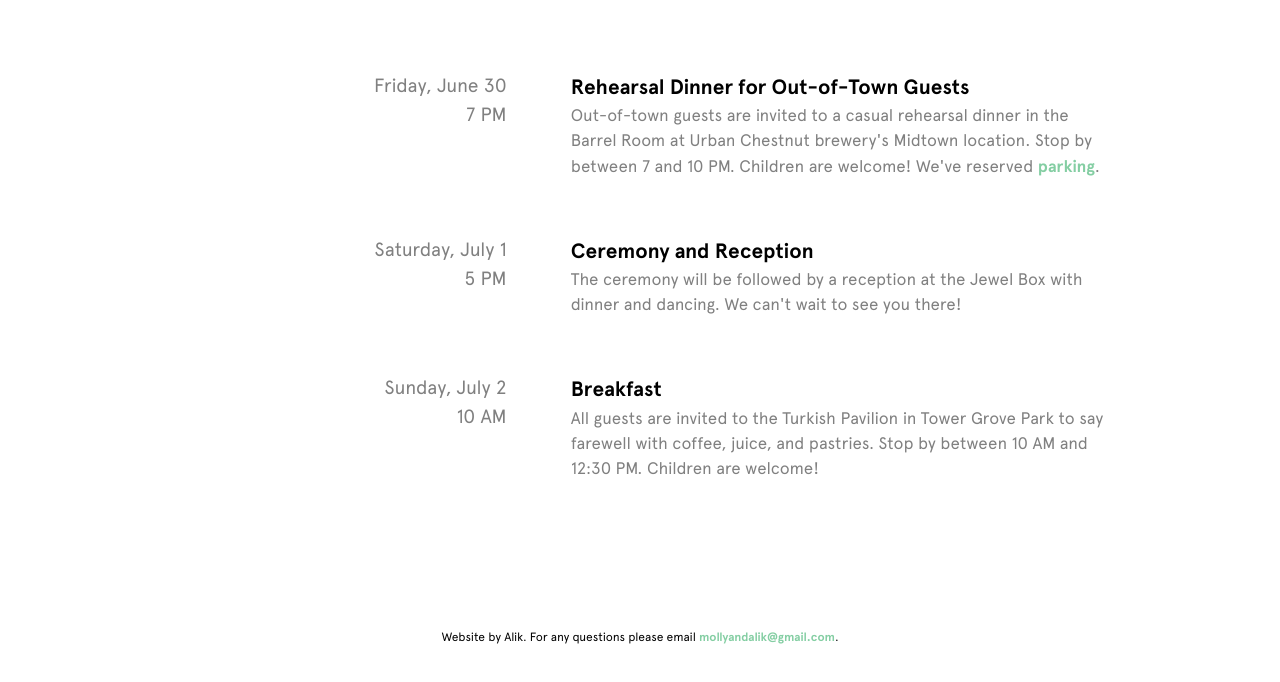
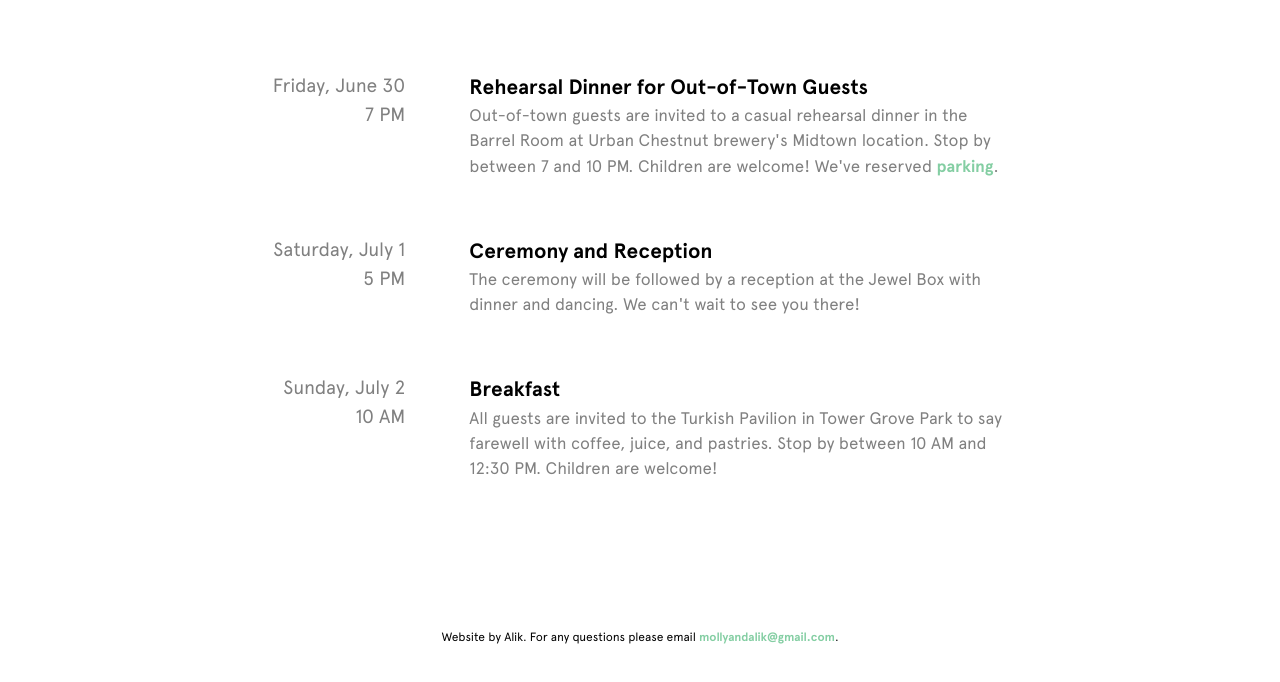
Before and after one commit to nequals30/mollyandalik, a plain HTML site: page events.html in a window 1280 px wide. Shown: the part 183-865 px from the top of the page. Drawn offline with nearby package versions, Linux system fonts and the light colour scheme.

Commit message:
minor improvements

```diff
--- a/events.html
+++ b/events.html
@@ -80,9 +80,10 @@
           </center>
         </div>
       </div>
+
       <div class="columns">
         <br>
-        <div id="schedule-1" class="column date is-4 is-offset-1 is-hidden-mobile has-text-right-tablet">
+        <div id="schedule-1" class="column date is-3 is-offset-1 is-hidden-mobile has-text-right-tablet">
           Friday, June 30<br/>7 PM
         </div>
         <div id="schedule-2" class="column is-6">
@@ -102,9 +103,10 @@
           </p>
         </div>
       </div>
+
       <br class="is-hidden-mobile">
       <div class="columns">
-        <div id="schedule-1" class="column date is-4 is-offset-1 is-hidden-mobile has-text-right-tablet">
+        <div id="schedule-1" class="column date is-3 is-offset-1 is-hidden-mobile has-text-right-tablet">
           Saturday, July 1<br/>5 PM
         </div>
         <div id="schedule-2" class="column is-6">
@@ -128,7 +130,7 @@
       <br class="is-hidden-mobile">
       <div class="columns">
         <br>
-        <div id="schedule-1" class="column date is-4 is-offset-1 is-hidden-mobile has-text-right-tablet">
+        <div id="schedule-1" class="column date is-3 is-offset-1 is-hidden-mobile has-text-right-tablet">
           Sunday, July 2<br/>10 AM
         </div>
         <div id="schedule-2" class="column is-6">
```
Also changed, not shown: index.html (+1 -2 lines).
